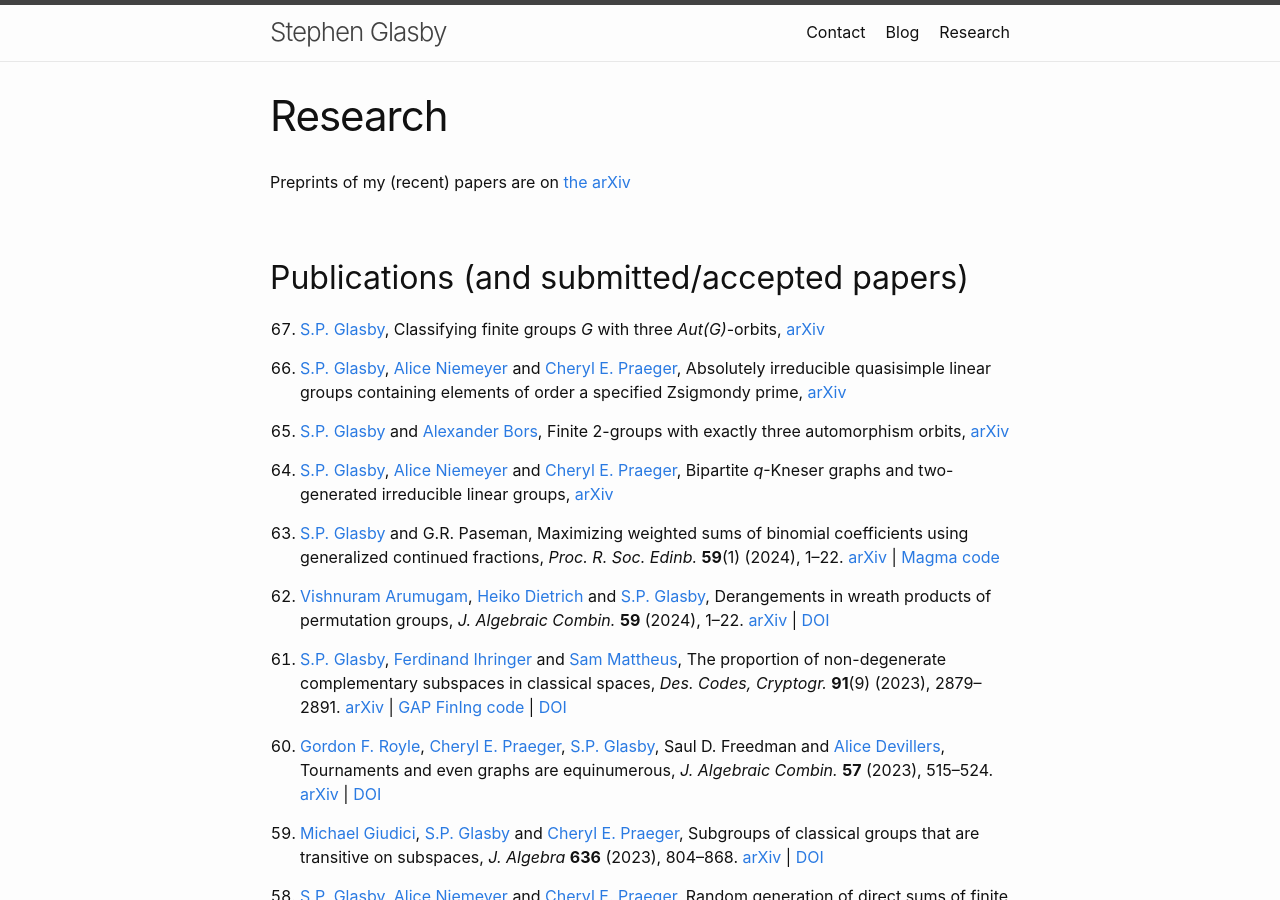
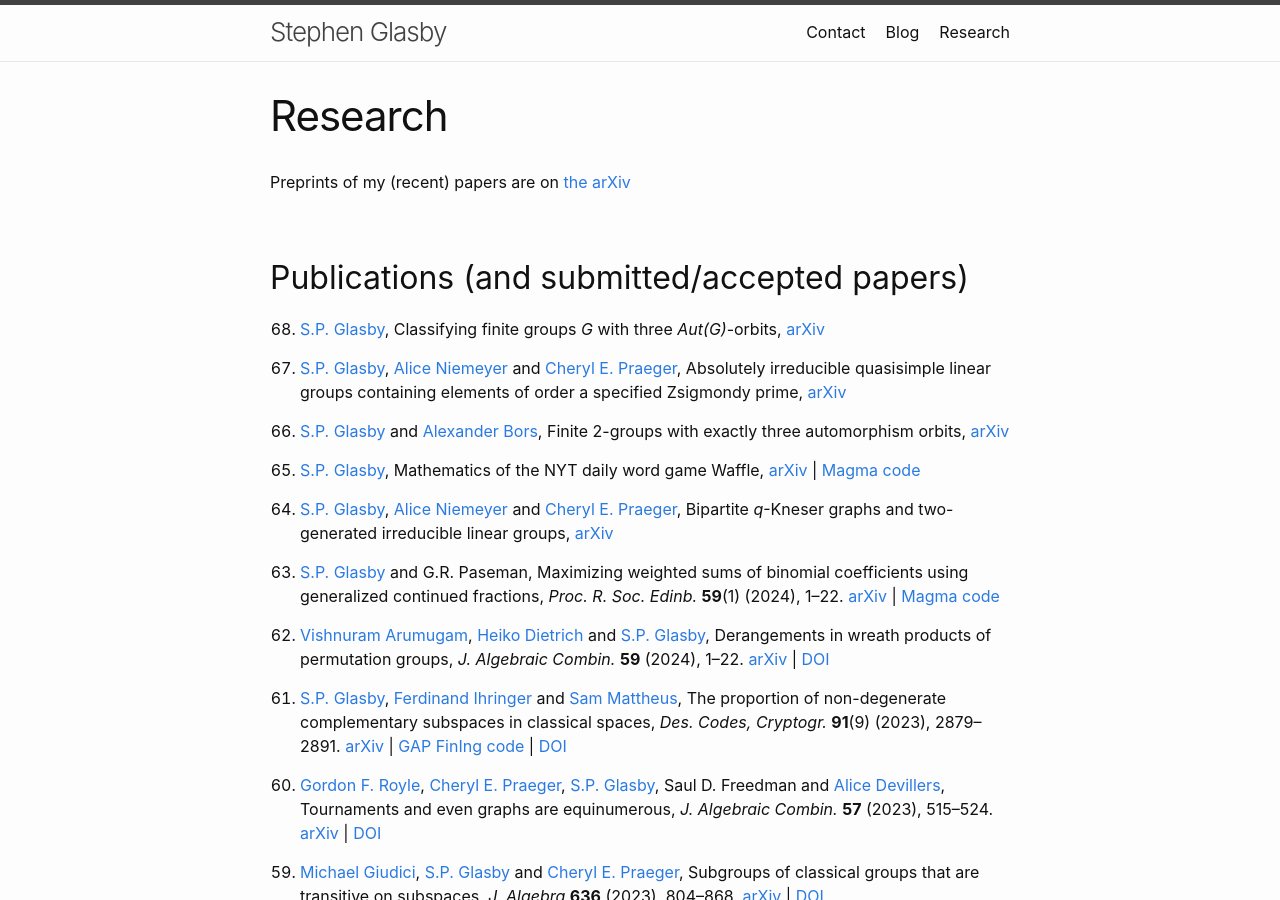
Before and after one commit to StephenGlasby/StephenGlasby.github.io, a Jekyll site: the page built from publications.md, in a window 1280 px wide and 900 px high. Built offline with Jekyll 4.4.1, drawn with Linux system fonts in a browser that asks for light colours.

Commit message:
publications.md

```diff
--- a/publications.md
+++ b/publications.md
@@ -30,6 +23,11 @@ Preprints of my (recent) papers are on [the arXiv](https://arxiv.org/a/glasby_s_
   [Alexander Bors](https://alexanderbors.wordpress.com/),
   Finite 2-groups with exactly three automorphism orbits,
   [arXiv](https://arxiv.org/abs/2011.13016)
+
+0. [S.P. Glasby](https://stephenglasby.github.io/),
+  Mathematics of the NYT daily word game Waffle,
+  [arXiv](https://arxiv.org/abs/2501.09286) |
+  [Magma code](files/MagmaCodeDevilishWaffle.md)
 
 0. [S.P. Glasby](https://stephenglasby.github.io/),
   [Alice Niemeyer](https://www.mathb.rwth-aachen.de/Mitarbeiter/niemeyer.php)
```
Also changed, not shown: other parts of publications.md (+0 -7 lines).
